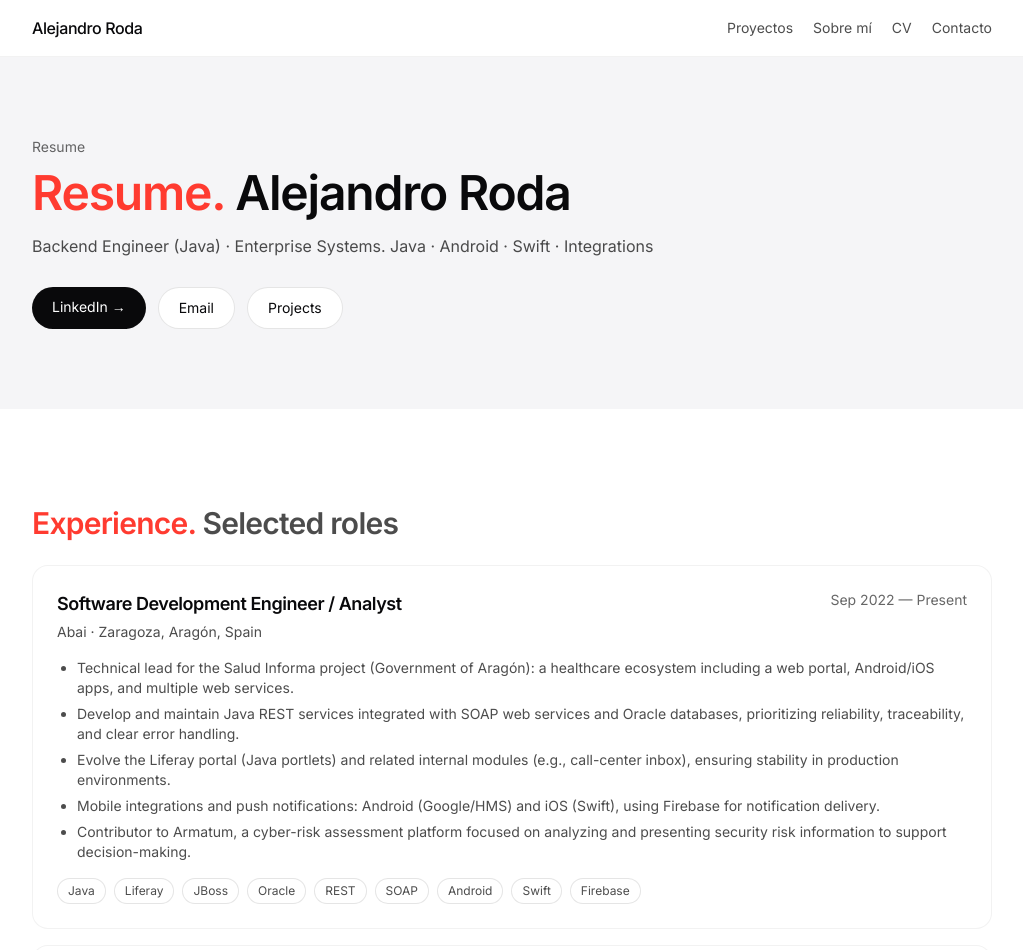
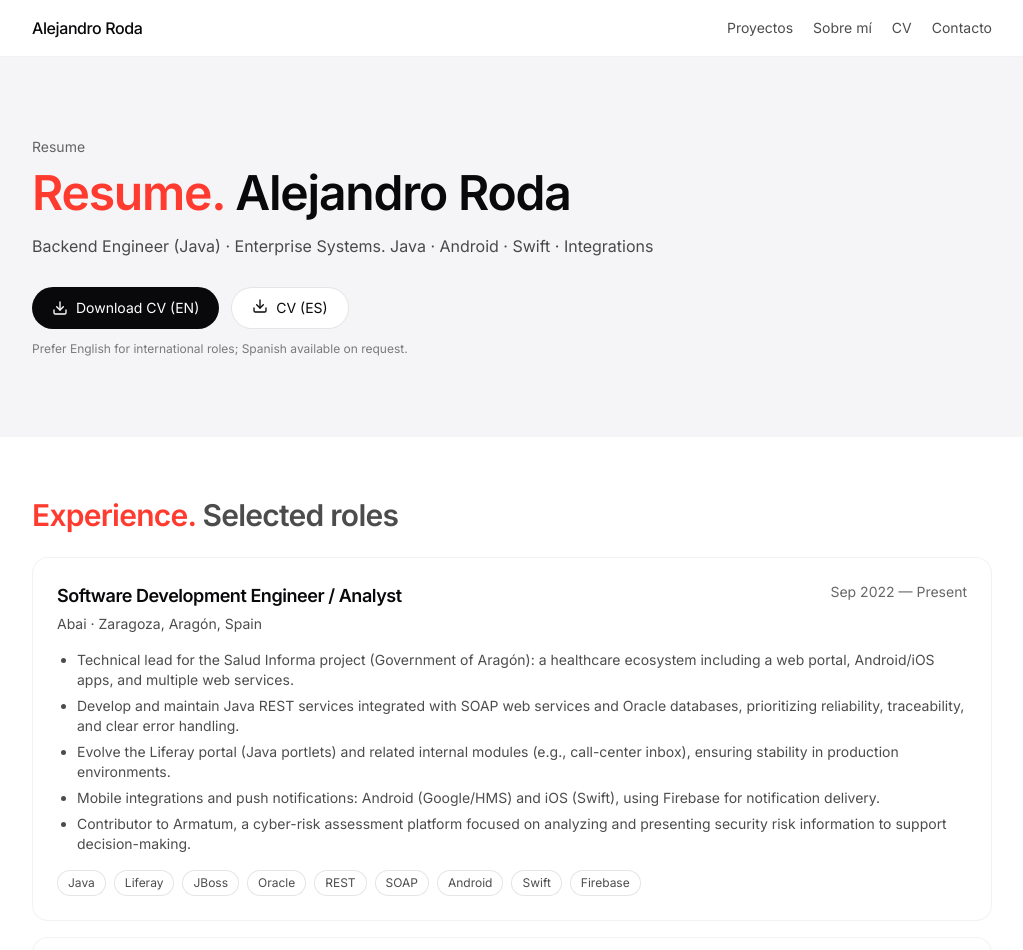
Before and after one commit to AlejandroRodaDev/portfolio, a Next.js app: page /resume in a window 1280 px wide. Shown: the top 950 px of the page, without its empty margins (128-1151 px from the left). Built offline with nearby package versions, Linux system fonts and the light colour scheme.

Commit message:
Removed buttons that weren't needed

```diff
--- a/package.json
+++ b/package.json
@@ -13,7 +13,8 @@
     "lucide-react": "^0.563.0",
     "next": "16.1.6",
     "react": "19.2.3",
-    "react-dom": "19.2.3"
+    "react-dom": "19.2.3",
+    "react-icons": "^5.5.0"
   },
   "devDependencies": {
     "@tailwindcss/postcss": "^4.1.18",
--- a/src/app/contact/page.tsx
+++ b/src/app/contact/page.tsx
@@ -1,6 +1,8 @@
 import { Container } from "@/components/Container";
 import { site } from "@/content/site";
-import { Mail, Linkedin, Github } from "lucide-react";
+import { SiLinkedin } from "react-icons/si";
+import { SiGmail} from "react-icons/si";
+import { SiGithub} from "react-icons/si";
 
 export default function ContactPage() {
   return (
@@ -29,7 +31,7 @@ export default function ContactPage() {
               href={`mailto:${site.links.email}`}
             >
               <div className="flex items-center gap-2 text-sm text-black/60">
-                <Mail className="h-4 w-4 text-black/70" />
+                <SiGmail className="h-4 w-4 text-black/70" />
                 <span>Email</span>
               </div>
               <div className="mt-1 font-medium text-zinc-950">{site.links.email}</div>
@@ -43,7 +45,7 @@ export default function ContactPage() {
               rel="noreferrer"
             >
               <div className="flex items-center gap-2 text-sm text-black/60">
-                <Linkedin className="h-4 w-4 text-black/70" />
+                <SiLinkedin   className="h-4 w-4 text-black/70" />
                 <span>LinkedIn</span>
               </div>
               <div className="mt-1 font-medium text-zinc-950">Open profile</div>
@@ -57,7 +59,7 @@ export default function ContactPage() {
               rel="noreferrer"
             >
               <div className="flex items-center gap-2 text-sm text-black/60">
-                <Github className="h-4 w-4 text-black/70" />
+                <SiGithub className="h-4 w-4 text-black/70" />
                 <span>GitHub</span>
               </div>
               <div className="mt-1 font-medium text-zinc-950">View repositories</div>
--- a/src/app/page.tsx
+++ b/src/app/page.tsx
@@ -69,7 +69,7 @@ export default function HomePage() {
       </section>
 
       {/* FEATURED */}
-      <section className="py-12">
+      <section className="py-9">
         <Container>
           <FeaturedProjects projects={projects} />
         </Container>
--- a/src/app/projects/page.tsx
+++ b/src/app/projects/page.tsx
@@ -4,6 +4,9 @@ import { useEffect, useId, useRef, useState } from "react";
 import Link from "next/link";
 import { Container } from "@/components/Container";
 import { projects, type Project } from "@/content/project";
+import { SiGithub} from "react-icons/si";
+import { SiApple} from "react-icons/si";
+import { SiAndroid} from "react-icons/si";
 
 function Chip({ children }: { children: React.ReactNode }) {
   return (
@@ -150,6 +153,8 @@ function ProjectModal({
                     href={project.links.appStore}
                     ariaLabel={`${project.title} on the App Store`}
                   >
+                  <SiApple className="mr-2 h-4 w-4 opacity-70" />
+
                     App Store
                   </ExternalPill>
                 ) : null}
@@ -158,6 +163,7 @@ function ProjectModal({
                     href={project.links.playStore}
                     ariaLabel={`${project.title} on Google Play`}
                   >
+                  <SiAndroid className="mr-2 h-4 w-4 opacity-70" />
                     Google Play
                   </ExternalPill>
                 ) : null}
@@ -166,6 +172,7 @@ function ProjectModal({
                     href={project.links.repo}
                     ariaLabel={`${project.title} repository`}
                   >
+                  <SiGithub className="mr-2 h-4 w-4 opacity-70" />
                     Repo
                   </ExternalPill>
                 ) : null}
--- a/src/app/resume/page.tsx
+++ b/src/app/resume/page.tsx
@@ -5,6 +5,8 @@ import { experience } from "@/content/experience";
 import { education } from "@/content/education";
 import { certifications } from "@/content/certifications";
 import { skills } from "@/content/skills";
+import { Download, Mail, Linkedin, ExternalLink } from "lucide-react";
+
 
 function SectionTitle({
   accent,
@@ -30,7 +32,9 @@ function Chip({ children }: { children: React.ReactNode }) {
 }
 
 function formatRange(start: string, end?: string) {
-  const monthNames = ["Jan", "Feb", "Mar", "Apr", "May", "Jun", "Jul", "Aug", "Sep", "Oct", "Nov", "Dec"];
+  const monthNames = [
+    "Jan","Feb","Mar","Apr","May","Jun","Jul","Aug","Sep","Oct","Nov","Dec",
+  ];
 
   const fmt = (v: string) => {
     if (v === "Present") return "Present";
@@ -62,34 +66,40 @@ export default function ResumePage() {
               {site.role}. {site.headline}
             </p>
 
-            <div className="mt-7 flex flex-wrap gap-3">
+            <div className="mt-7 space-y-3">
+  {/* Row 1: CV actions */}
+  <div className="flex flex-wrap gap-3">
     <a
-                className="rounded-full bg-zinc-950 px-5 py-2.5 text-sm text-white hover:bg-zinc-800 transition"
-                href={site.links.linkedin}
+  className="inline-flex items-center gap-2 rounded-full bg-zinc-950 px-5 py-2.5 text-sm text-white hover:bg-zinc-800 transition"
+  href="/cv/Alejandro_Roda_CV_EN.pdf"
   target="_blank"
   rel="noreferrer"
 >
-                LinkedIn →
+  <Download className="h-4 w-4" />
+  Download CV (EN)
 </a>
+
     <a
-                className="rounded-full border border-black/10 bg-white px-5 py-2.5 text-sm hover:border-black/20 transition"
-                href={`mailto:${site.links.email}`}
+      className="inline-flex gap-2 rounded-full border border-black/10 bg-white px-5 py-2.5 text-sm hover:border-black/20 transition"
+      href="/cv/Alejandro_Roda_CV_ES.pdf"
+      target="_blank"
+      rel="noreferrer"
     >
-                Email
+      <Download className="h-4 w-4" />
+      CV (ES)
     </a>
-              <Link
-                className="rounded-full border border-black/10 bg-white px-5 py-2.5 text-sm hover:border-black/20 transition"
-                href="/projects"
-              >
-                Projects
-              </Link>
   </div>
+</div>
+
+            <p className="mt-3 text-xs text-black/50">
+              Prefer English for international roles; Spanish available on request.
+            </p>
           </div>
         </Container>
       </section>
 
       {/* CONTENT */}
-      <section className="py-12">
+      <section className="py-3">
         <Container>
           {/* EXPERIENCE */}
           <SectionTitle accent="Experience">Selected roles</SectionTitle>
@@ -174,52 +184,7 @@ export default function ResumePage() {
             ))}
           </div>
 
-          {/* CERTIFICATIONS
-           <SectionTitle accent="Certifications">Selected</SectionTitle>
-          <div className="mt-6 rounded-2xl bg-white border border-black/5 p-6">
-            {certifications.length === 0 ? (
-              <p className="text-sm text-black/60">
-                Add only relevant, verifiable certifications here.
-              </p>
-            ) : (
-              <ul className="space-y-3">
-                {certifications.map((c) => (
-                  <li key={c.name} className="text-sm">
-                    <div className="flex flex-col sm:flex-row sm:items-center sm:justify-between gap-1">
-                      <div className="text-black/80">
-                        <span className="font-medium">{c.name}</span>
-                        {c.issuer ? (
-                          <span className="text-black/60"> · {c.issuer}</span>
-                        ) : null}
-                      </div>
-                      <div className="text-black/60">
-                        {c.year ?? ""}
-                        {c.url ? (
-                          <>
-                            {" · "}
-                            <a
-                              className="hover:text-black transition"
-                              href={c.url}
-                              target="_blank"
-                              rel="noreferrer"
-                            >
-                              Verify →
-                            </a>
-                          </>
-                        ) : null}
-                      </div>
-                    </div>
-                  </li>
-                ))}
-              </ul>
-            )}
-          </div>*/}
-
-          <div className="mt-12 text-sm text-black/50">
-            <Link className="hover:text-black transition" href="/">
-              ← Back to home
-            </Link>
-          </div>
+          {/* CERTIFICATIONS ... (comentado como lo tenías) */}
         </Container>
       </section>
     </main>
--- a/src/content/site.ts
+++ b/src/content/site.ts
@@ -7,6 +7,6 @@ export const site = {
   links: {
     linkedin: "https://www.linkedin.com/in/alejandro-roda-san-jose",
     github: "https://github.com/AlejandroRodaDev",
-    email: "alejandrorodadeveloper@correo.com",
+    email: "alejandrorodadeveloper@gmail.com",
   },
 };
```
Also changed, not shown: 1 other file (tests, documents, lock files or other folders). Lines whose indentation alone changed are shown as unchanged.
